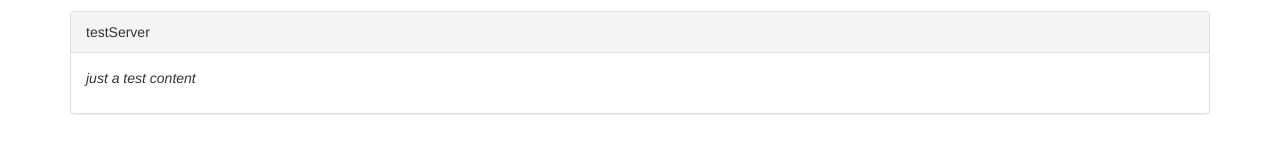
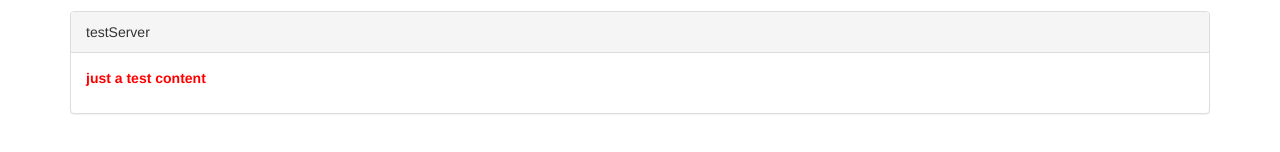
Before and after one commit to Prajwal912/cmp-databinding-start, an Angular app: page / in a window 1280 px wide. Shown: the part 262-414 px from the top of the page. Built offline with nearby package versions, Linux system fonts and the light colour scheme.

Commit message:
rename the input decorator

```diff
--- a/src/app/app.component.html
+++ b/src/app/app.component.html
@@ -9,7 +9,7 @@
     <div class="col-xs-12">
   <app-server-component
       *ngFor="let ele of serverElements"
-      [element]="ele"></app-server-component>
+      [serverComp]="ele"></app-server-component>
     </div>
   </div>
 </div>
--- a/src/app/app.component.ts
+++ b/src/app/app.component.ts
@@ -6,6 +6,6 @@ import { Component } from '@angular/core';
   styleUrls: ['./app.component.css']
 })
 export class AppComponent {
-  serverElements = [{type:'blueprint',name:"testServer",content:'just a test content'}];
+  serverElements = [{type:'server',name:"testServer",content:'just a test content'}];
 
 }
--- a/src/app/server-component/server-component.component.ts
+++ b/src/app/server-component/server-component.component.ts
@@ -6,7 +6,7 @@ import { Component, Input, OnInit } from '@angular/core';
   styleUrls: ['./server-component.component.css']
 })
 export class ServerComponentComponent implements OnInit {
-  @Input() element:{type:string, name:string, content:string};
+  @Input('serverComp') element:{type:string, name:string, content:string};
 
   constructor() { }
 
```
